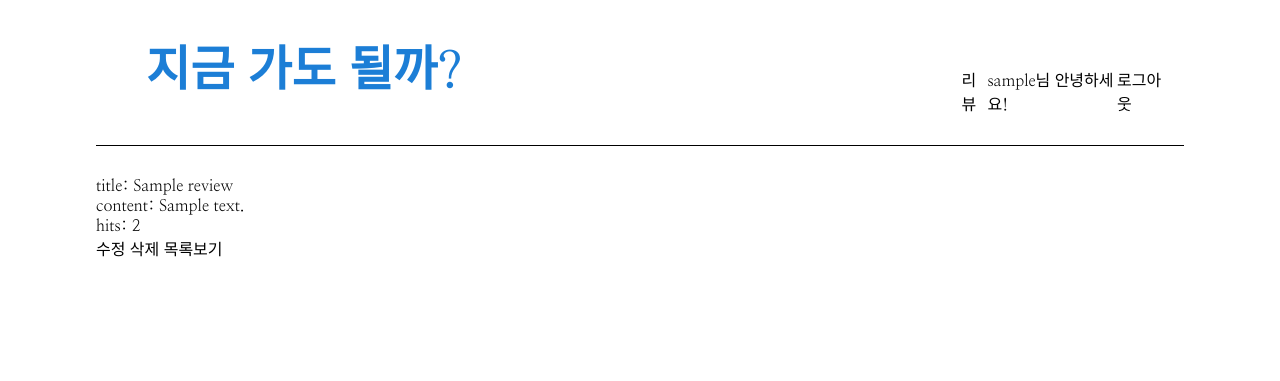
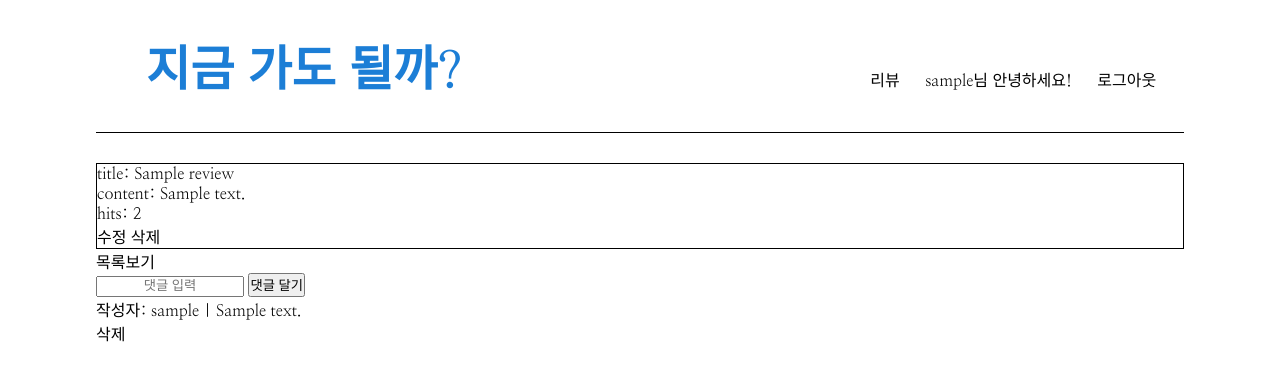
Before and after one commit to blackco66/LetsCountPeople, a Django app: page /pages/review/1/ in a window 1280 px wide. Shown: the top 381 px of the page. Run offline with Django 3.2, Linux system fonts and the light colour scheme; a user stored in the database is signed in; tables that the repository leaves empty hold one stand-in row (values such as "Sample post"); some libraries are stand-ins or nearby versions.

Commit message:
댓글 기능 구현
1. 유저 인증 시 댓글 작성 가능
2. 댓글 작성자면 삭제 가능

```diff
--- a/LetsCountPeople/pages/admin.py
+++ b/LetsCountPeople/pages/admin.py
@@ -1,6 +1,7 @@
 from django.contrib import admin
-from pages.models import Gym, CurrentPeople, Review
+from pages.models import Gym, CurrentPeople, Review, ReviewComment
 
 admin.site.register(Gym),
 admin.site.register(CurrentPeople),
 admin.site.register(Review),
+admin.site.register(ReviewComment),
--- a/LetsCountPeople/pages/models.py
+++ b/LetsCountPeople/pages/models.py
@@ -47,7 +47,15 @@ class Review(models.Model):
   updated_at = models.DateTimeField(null=True)
 
   def __str__(self):
-    return '헬스장: %s, 작성자: %s, 제목: %s, 조회수: %d, 작성: %s, 최근 수정: %s' % (self.gym.name, self.user.username,self.title, self.hits, self.created_at, self.updated_at)
+    return '헬스장: %s, 작성자: %s, 제목: %s, 조회수: %d, 작성: %s, 최근 수정: %s' % (self.gym.name, self.author, self.title, self.hits, self.created_at, self.updated_at)
 
 
-# class ReviewComment(models.Model):
+class ReviewComment(models.Model):
+  author = models.ForeignKey(User, on_delete=models.CASCADE)
+  review = models.ForeignKey(Review, on_delete=models.CASCADE)
+  content = models.CharField(max_length=40)
+  created_at = models.DateTimeField(default=timezone.now)
+  updated_at = models.DateTimeField(null=True)
+
+  def __str__(self):
+    return '작성자: %s, 내용: %s, id: %d' % (self.author.username, self.content, self.id)
--- a/LetsCountPeople/pages/static/pages/style.css
+++ b/LetsCountPeople/pages/static/pages/style.css
@@ -31,7 +31,7 @@ header {
 header nav {
   display: flex;
   justify-content: space-around;
-  width: 20%;
+  width: 30%;
   font-size: 1rem;
   padding: 37px 15px 0px 15px;
 }
--- a/LetsCountPeople/pages/templates/pages/show.html
+++ b/LetsCountPeople/pages/templates/pages/show.html
@@ -1,11 +1,29 @@
 {% extends 'base.html' %}
 
 {% block content %}
+  <div style="border: 1px solid black;">
     title: {{ review.title }} <br>
     content: {{ review.content }} <br>
     hits: {{ review.hits }} <br>
     {% if review.author == request.user %}
       <a href="/pages/review/{{ review.id }}/update/">수정 </a><a href="/pages/review/{{ review.id }}/delete/">삭제</a>
     {% endif %}
+  </div>
   <a class="" href="/pages/review/">목록보기</a>
+  <div>
+    {% if user.is_authenticated %}
+      <form action="/pages/review/{{ review.id }}/comment/" method="POST">
+        {% csrf_token %}
+        <input type="text" name="review-comment" placeholder="댓글 입력" />
+        <input type="submit" value="댓글 달기" />
+      </form>
+    {% endif %}
+    {% for comment in review.reviewcomment_set.all %}
+      <div>작성자: {{ comment.author }} | {{ comment.content }}</div>
+      {% if request.user == comment.author %}
+      {% comment %} <a href="pages/review/{{ review.id }}/comment/{{ comment.id }}/">수정</a> {% endcomment %}
+        <a href="/pages/review/{{ review.id }}/comment/{{ comment.id }}/delete/">삭제</a>
+      {% endif %}
+    {% endfor %}
+  </div>
 {% endblock content %}
--- a/LetsCountPeople/pages/urls.py
+++ b/LetsCountPeople/pages/urls.py
@@ -10,4 +10,7 @@ urlpatterns = [
     path('review/<int:id>/', pages.views.show, name='show'),
     path('review/<int:id>/update/', pages.views.update, name='update'),
     path('review/<int:id>/delete/', pages.views.delete, name='delete'),
+    path('review/<int:id>/comment/', pages.views.comment, name='comment'),
+    # path('review/<int:id>/comment/<int:cid>/', pages.views.comment_update, name="comment_update"),
+    path('review/<int:id>/comment/<int:cid>/delete/', pages.views.comment_delete, name="comment_delete"),
 ]
--- a/LetsCountPeople/pages/views.py
+++ b/LetsCountPeople/pages/views.py
@@ -1,12 +1,25 @@
 from django.shortcuts import render
 from django.shortcuts import redirect
 from django.db.models import Q
-from pages.models import Gym, CurrentPeople, Review
+from pages.models import Gym, CurrentPeople, Review, ReviewComment
 
 
 def index(request):
     gyms = Gym.objects.all()
     return render(request, 'pages/index.html', {'gyms': gyms})
+
+
+def search_result(request):
+    gym_names = None
+    query = None
+    gym_all = Gym.objects.all()
+    if 'q' in request.GET:
+        query = request.GET.get('q')
+        gym_names = gym_all.filter(
+            Q(name__icontains=query) | Q(address__icontains=query))
+    else:
+        gym_names = gym_all
+    return render(request, 'pages/index.html', {'query': query, 'gyms': gym_names})
 
 
 def review(request):
@@ -48,14 +61,18 @@ def delete(request, id):
   return redirect('/pages/review/')
 
 
-def search_result(request):
-    gym_names = None
-    query = None
-    gym_all = Gym.objects.all()
-    if 'q' in request.GET:
-        query = request.GET.get('q')
-        gym_names = gym_all.filter(
-            Q(name__icontains=query) | Q(address__icontains=query))
-    else:
-        gym_names = gym_all
-    return render(request, 'pages/index.html', {'query': query, 'gyms': gym_names})
+def comment(request, id):
+  review = Review.objects.get(id = id)
+  ReviewComment.objects.create(author = request.user, review_id = id, content = request.POST['review-comment'])
+  return render(request, 'pages/show.html', {'review': review})
+
+
+# def comment_update(request, id, cid):
+#   comment = ReviewComment.objects.get(id = cid)
+
+
+def comment_delete(request, id, cid):
+  review = Review.objects.get(id = id)
+  comment = ReviewComment.objects.get(id = cid)
+  comment.delete()
+  return render(request, 'pages/show.html', {'review': review})
```
Also changed, not shown: LetsCountPeople/pages/migrations/0006_auto_20200804_0019.py (added). Lines whose indentation alone changed are shown as unchanged.
